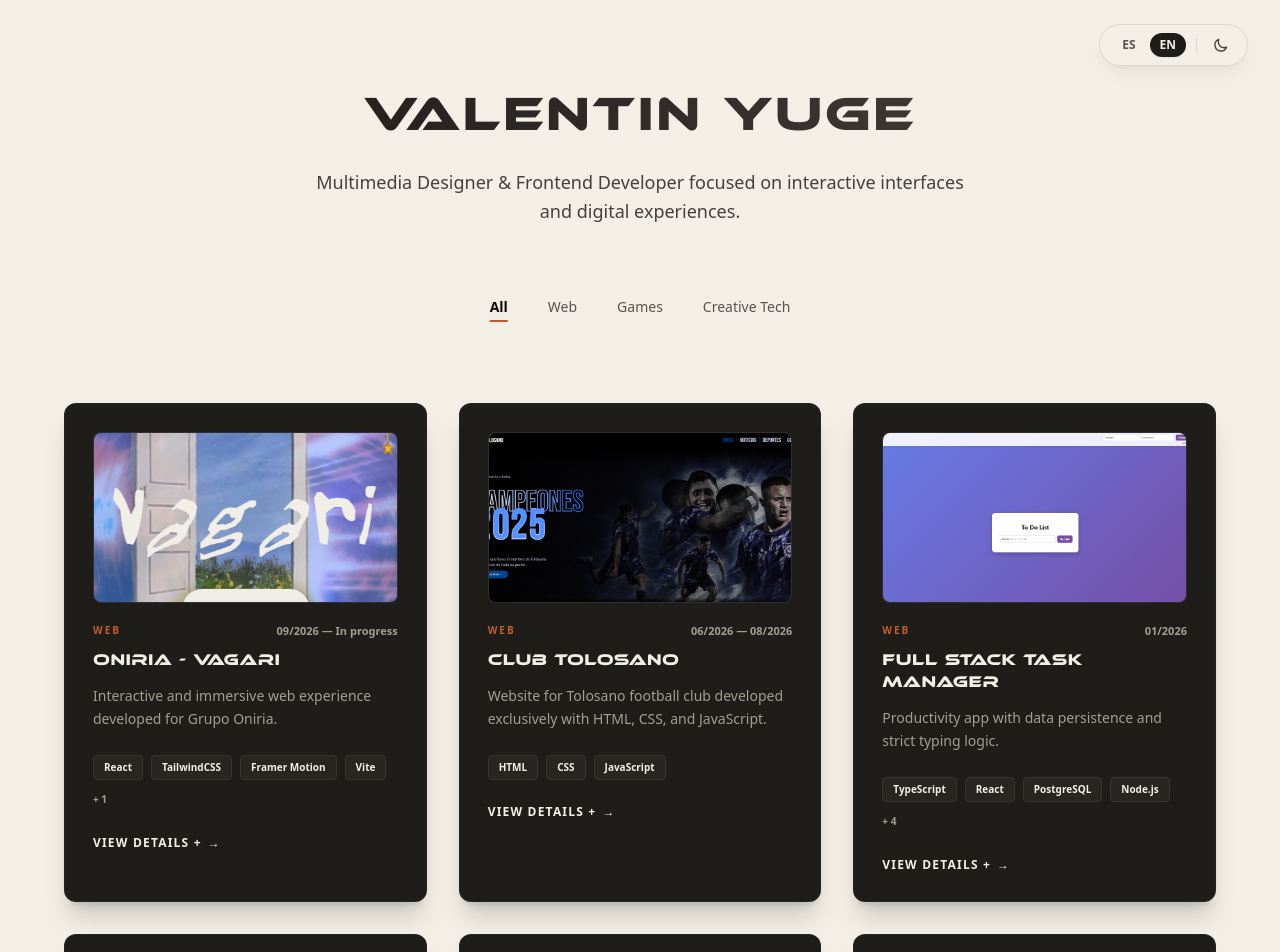
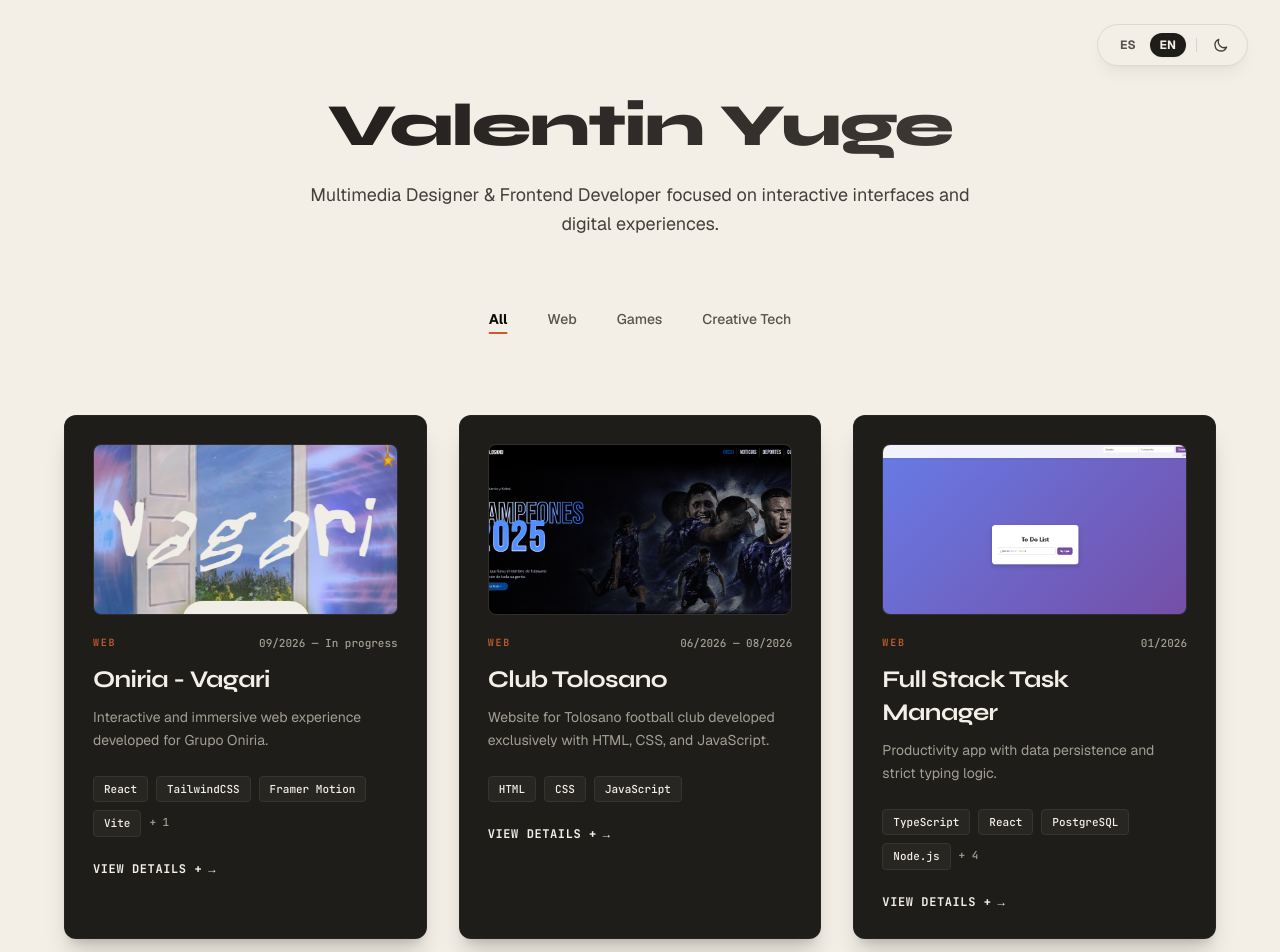
Before and after one commit to valenyuge/portfolio, a React (Vite) app: page / in a window 1280 px wide. Shown: the top 952 px of the page. Built offline with nearby package versions, Linux system fonts and the light colour scheme.

Commit message:
Actualizar tipografias: Syne para titulos, Geist para texto general y JetBrains Mono para metadatos y tech

```diff
--- a/index.html
+++ b/index.html
@@ -8,6 +8,9 @@
 
     <title>Valentin Yuge | Multimedia Design & Developer</title>
 
+    <link rel="preconnect" href="https://fonts.googleapis.com">
+    <link rel="preconnect" href="https://fonts.gstatic.com" crossorigin>
+    <link href="https://fonts.googleapis.com/css2?family=Geist:wght@300;400;500;600;700&family=JetBrains+Mono:wght@400;500;600;700&family=Syne:wght@700;800&display=swap" rel="stylesheet">
     <meta name="description" content="Portfolio de Valentin Yuge: Diseño Multimedial @ UNLP.">
     <meta name="keywords" content="Valentin Yuge, Diseño Multimedial, UNLP, Developer, Unity, HTML, Argentina.">
     <meta name="author" content="Valentin Yuge">
--- a/src/components/SeccionContacto.tsx
+++ b/src/components/SeccionContacto.tsx
@@ -39,7 +39,7 @@ const SeccionContacto = () => {
 
   return (
     <footer className="max-w-4xl mx-auto mt-28 mb-16 text-center border-t border-stone-300 dark:border-[#2C2A26] pt-16">
-      <h2 className="font-ethnocentric text-lg sm:text-xl md:text-2xl font-normal tracking-wide mb-4 text-stone-900 dark:text-[#F3EFE6]">
+      <h2 className="font-syne font-extrabold text-3xl sm:text-4xl md:text-5xl tracking-tight mb-4 text-stone-900 dark:text-[#F3EFE6]">
         {t('contacto_tit')}
       </h2>
       <p className="text-stone-700 dark:text-[#A39E93] mb-8 text-sm md:text-base max-w-xl mx-auto leading-relaxed">
--- a/src/components/VisualizadorDocumento.tsx
+++ b/src/components/VisualizadorDocumento.tsx
@@ -3,7 +3,7 @@ const VisualizadorDocumento = ({ url, titulo }: { url?: string, titulo: string }
 
   return (
     <div className="mt-16 space-y-6 w-full">
-      <h3 className="font-ethnocentric text-sm sm:text-base md:text-lg font-normal tracking-wide text-stone-900 dark:text-[#F3EFE6] border-b border-stone-300 dark:border-[#2C2A26] pb-4">
+      <h3 className="font-syne font-bold text-base md:text-xl tracking-tight text-stone-900 dark:text-[#F3EFE6] border-b border-stone-300 dark:border-[#2C2A26] pb-4">
         {titulo}
       </h3>
       <div className="relative w-full aspect-video overflow-hidden rounded-xl border border-stone-800/80 dark:border-[#2C2A26] bg-[#1E1D1A] shadow-2xl">
--- a/src/index.css
+++ b/src/index.css
@@ -2,18 +2,24 @@
 
 @custom-variant dark (&:where(.dark, .dark *));
 
-@font-face {
-  font-family: 'Ethnocentric';
-  src: url('/fonts/Ethnocentric-Regular.otf') format('opentype');
-  font-weight: normal;
-  font-style: normal;
-  font-display: swap;
+@theme {
+  --font-syne: 'Syne', sans-serif;
+  --font-geist: 'Geist', sans-serif;
+  --font-mono: 'JetBrains Mono', monospace;
 }
 
-@theme {
-  --font-ethnocentric: 'Ethnocentric', sans-serif;
+body {
+  font-family: 'Geist', sans-serif;
 }
 
-.font-ethnocentric {
-  font-family: 'Ethnocentric', sans-serif;
+.font-syne {
+  font-family: 'Syne', sans-serif;
 }
+
+.font-geist {
+  font-family: 'Geist', sans-serif;
+}
+
+.font-mono {
+  font-family: 'JetBrains Mono', monospace;
+}
--- a/src/pages/GrillaProyectos.tsx
+++ b/src/pages/GrillaProyectos.tsx
@@ -34,14 +34,14 @@ const GrillaProyectos = ({ proyectos }: { proyectos: Proyecto[] }) => {
   const filtrados = filtro === 'Todos' ? proyectosOrdenados : proyectosOrdenados.filter(p => p.categoria === filtro);
 
   return (
-    <div className="min-h-screen bg-[#F3EFE6] dark:bg-[#141312] p-4 md:p-8 text-stone-900 dark:text-[#F3EFE6] font-sans relative transition-colors duration-300">
+    <div className="min-h-screen bg-[#F3EFE6] dark:bg-[#141312] p-4 md:p-8 text-stone-900 dark:text-[#F3EFE6] font-geist relative transition-colors duration-300">
       <BarraNavegacion />
 
       <header className="max-w-5xl mx-auto text-center mb-16 pt-16 md:pt-14">
-        <h1 className="font-ethnocentric text-2xl sm:text-3xl md:text-5xl font-normal tracking-wider mb-4 py-2 bg-linear-to-r from-stone-900 to-stone-700 dark:from-[#F3EFE6] dark:to-[#A39E93] bg-clip-text text-transparent">
+        <h1 className="font-syne font-extrabold text-4xl sm:text-5xl md:text-6xl tracking-tight mb-4 py-2 bg-linear-to-r from-stone-900 to-stone-700 dark:from-[#F3EFE6] dark:to-[#A39E93] bg-clip-text text-transparent">
           Valentin Yuge
         </h1>
-        <p className="text-stone-700 dark:text-[#A39E93] text-sm sm:text-base md:text-lg max-w-2xl mx-auto leading-relaxed">
+        <p className="font-geist text-stone-700 dark:text-[#A39E93] text-sm sm:text-base md:text-lg max-w-2xl mx-auto leading-relaxed">
           {t('subtitulo')}
         </p>
       </header>
@@ -60,7 +60,7 @@ const GrillaProyectos = ({ proyectos }: { proyectos: Proyecto[] }) => {
               <button
                 key={cat}
                 onClick={() => setFiltro(cat)}
-                className={`whitespace-nowrap px-3 py-1.5 text-sm transition-all duration-300 cursor-pointer ${
+                className={`font-geist whitespace-nowrap px-3 py-1.5 text-sm transition-all duration-300 cursor-pointer ${
                   esActivo
                     ? 'font-bold underline decoration-2 decoration-[#C25E2E] underline-offset-8 text-stone-950 dark:text-[#F3EFE6]'
                     : 'font-medium text-stone-600 dark:text-[#A39E93] hover:text-[#C25E2E] dark:hover:text-[#D96B34]'
@@ -80,7 +80,7 @@ const GrillaProyectos = ({ proyectos }: { proyectos: Proyecto[] }) => {
             to={`/proyecto/${p.id}`}
             className="group block bg-[#1E1D1A] dark:bg-[#1E1D1A] hover:bg-[#252420] dark:hover:bg-[#22201D] p-6 md:p-7 rounded-xl border border-stone-800/80 dark:border-[#2C2A26] hover:border-[#C25E2E]/60 dark:hover:border-[#C25E2E]/60 transition-all duration-300 hover:-translate-y-2 shadow-xl shadow-black/15 dark:shadow-black/40"
           >
-            {/* Vista previa con borde más fino */}
+            {/* Vista previa con borde fino */}
             <div className="aspect-video w-full mb-5 overflow-hidden rounded-lg bg-[#252420] dark:bg-[#181715] relative border border-white/5 dark:border-[#2C2A26]">
               {p.imagenUrl || p.videoUrl ? (
                 <img
@@ -96,38 +96,43 @@ const GrillaProyectos = ({ proyectos }: { proyectos: Proyecto[] }) => {
               )}
             </div>
 
+            {/* Metadatos en JetBrains Mono */}
             <div className="flex justify-between items-start mb-3 gap-2">
-              <span className="text-[10px] font-black uppercase tracking-[0.2em] text-[#C25E2E] dark:text-[#D96B34] block">
+              <span className="font-mono text-[10px] font-semibold uppercase tracking-[0.18em] text-[#C25E2E] dark:text-[#D96B34] block">
                 {obtenerNombreCategoria(p.categoria)}
               </span>
-              <span className="text-[#A39E93] text-[11px] font-semibold shrink-0">
+              <span className="font-mono text-[#A39E93] text-[11px] font-medium shrink-0">
                 {formatearPeriodo(p.fechaInicio, p.fechaFin, p.enProceso)}
               </span>
             </div>
 
-            <h2 className="font-ethnocentric text-sm md:text-base font-normal tracking-wide mb-3 text-[#F3EFE6] group-hover:text-[#C25E2E] dark:group-hover:text-[#D96B34] transition-colors leading-snug">
+            {/* Título en Syne Bold */}
+            <h2 className="font-syne font-bold text-xl md:text-2xl tracking-tight mb-2.5 text-[#F3EFE6] group-hover:text-[#C25E2E] dark:group-hover:text-[#D96B34] transition-colors leading-snug">
               {i18n.language.startsWith('es') ? p.titulo : (p.titulo_en || p.titulo)}
             </h2>
 
-            <p className="text-[#A39E93] text-sm mb-6 leading-relaxed line-clamp-2">
+            {/* Descripción en Geist */}
+            <p className="font-geist text-[#A39E93] text-sm mb-6 leading-relaxed line-clamp-2">
               {i18n.language.startsWith('es') ? p.descripcion : (p.descripcion_en || p.descripcion)}
             </p>
 
+            {/* Píldoras de tecnologías en JetBrains Mono */}
             <div className="flex flex-wrap gap-2 mb-6">
               {p.tecnologias.slice(0, 4).map(tech => (
                 <span
                   key={tech}
-                  className="text-[10px] font-bold bg-[#282622] text-[#F3EFE6] px-2.5 py-1 rounded border border-[#38352F] group-hover:border-[#C25E2E]/30 transition-colors"
+                  className="font-mono text-[11px] font-medium bg-[#282622] text-[#F3EFE6] px-2.5 py-1 rounded border border-[#38352F] group-hover:border-[#C25E2E]/30 transition-colors"
                 >
                   {tech}
                 </span>
               ))}
               {p.tecnologias.length > 4 && (
-                <span className="text-[10px] font-bold text-[#A39E93] py-1">+ {p.tecnologias.length - 4}</span>
+                <span className="font-mono text-[11px] font-medium text-[#A39E93] py-1">+ {p.tecnologias.length - 4}</span>
               )}
             </div>
 
-            <div className="text-[#F3EFE6] text-xs font-black tracking-widest group-hover:text-[#C25E2E] dark:group-hover:text-[#D96B34] transition-colors flex items-center gap-1.5">
+            {/* Botón de ver detalles en JetBrains Mono */}
+            <div className="font-mono text-xs font-bold tracking-wider text-[#F3EFE6] group-hover:text-[#C25E2E] dark:group-hover:text-[#D96B34] transition-colors flex items-center gap-1.5">
               <span>{t('detalle_mas')}</span>
               <span className="transition-transform duration-300 group-hover:translate-x-1">→</span>
             </div>
```
Also changed, not shown: src/pages/DetalleProyecto.tsx (+13 -13 lines).
